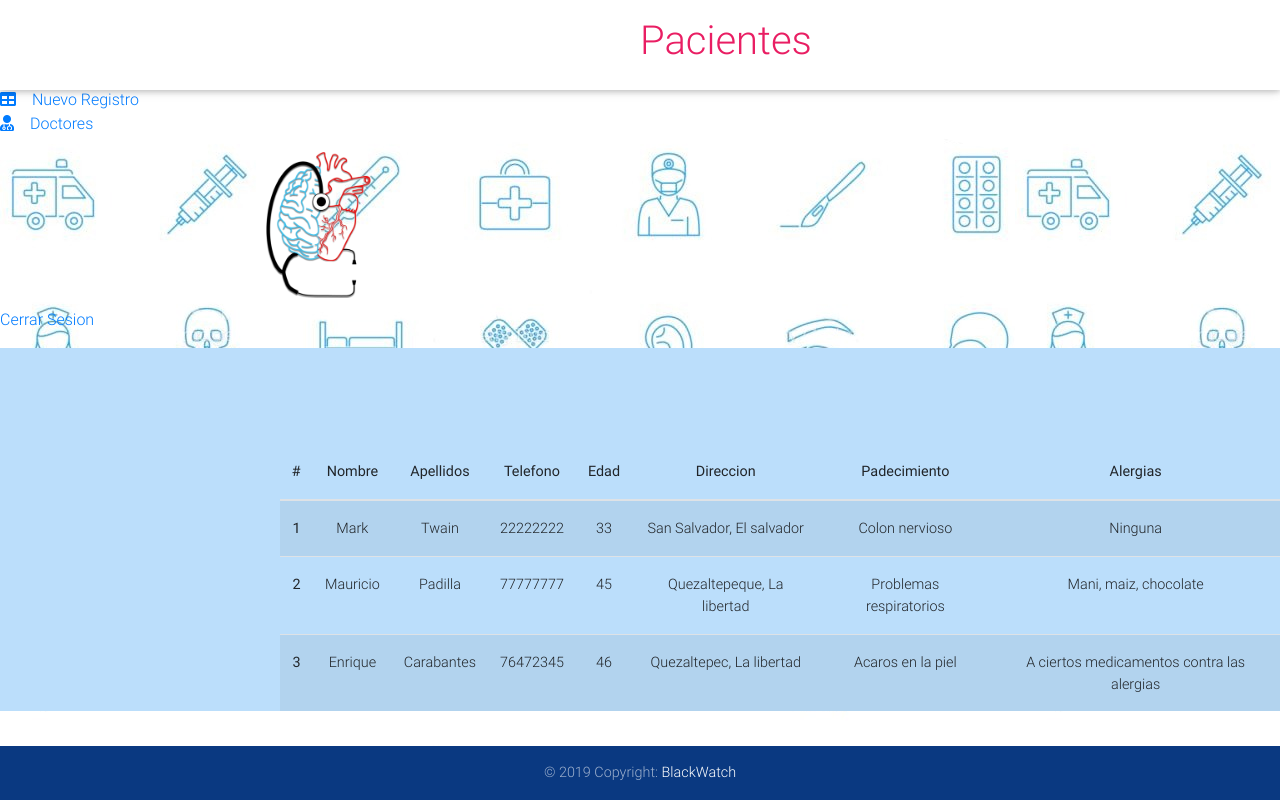
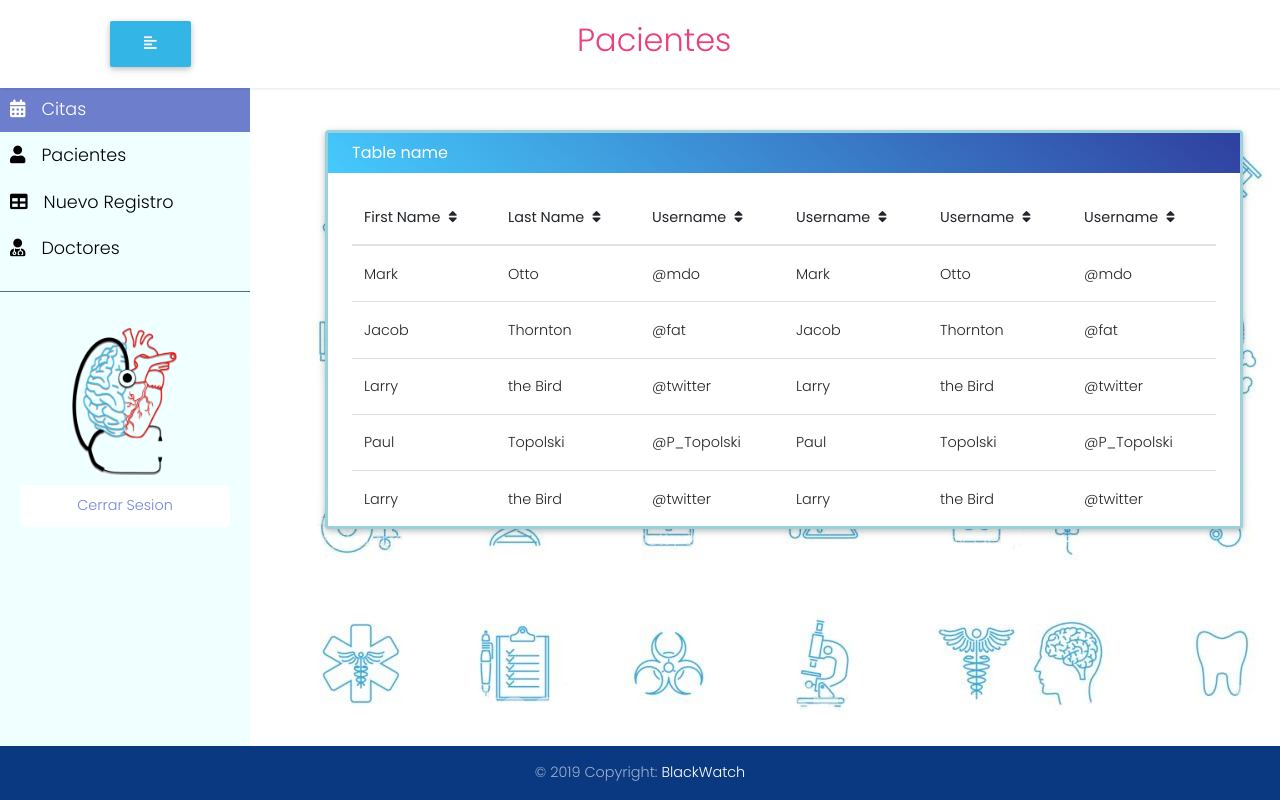
Before and after one commit to BlackWatch13/clinic-a, a PHP site: page /front/pacientes.php in a window 1280 px wide. Run offline with PHP 8.4, Linux system fonts and the light colour scheme; some libraries are stand-ins or nearby versions; some web fonts are replaced.

Commit message:
super cambiazo antes de elvis :v

```diff
--- a/front/css/style.css
+++ b/front/css/style.css
@@ -41,10 +41,19 @@ a:focus {
     border-bottom: 1px dashed #ddd;
     margin: 40px 0;
 }
-
+.fondoForm
+{
+    /*background-color:#l80d8ff;*/
+    margin-left:15%;
+    font-weight: bold;
+}
 /* ---------------------------------------------------
     SIDEBAR STYLE
 ----------------------------------------------------- */
+.tituloHeader{
+    color:#ec407a;
+    margin-left:15%;
+}
 
 .wrapper {
     display: flex;
--- a/front/pacientes.php
+++ b/front/pacientes.php
@@ -1,11 +1,11 @@
 <!DOCTYPE html>
-<html lang="en">
+<html>
 
 <head>
     <meta charset="utf-8">
     <meta name="viewport" content="width=device-width, initial-scale=1, shrink-to-fit=no">
     <meta http-equiv="x-ua-compatible" content="ie=edge">
-  <title>Material Design Bootstrap</title>
+    <title>Pacientes</title>
     <!-- Font Awesome -->
     <link rel="stylesheet" href="https://use.fontawesome.com/releases/v5.8.2/css/all.css">
     <!-- Bootstrap core CSS -->
@@ -14,135 +14,211 @@
     <link href="css/mdb.min.css" rel="stylesheet">
     <!-- Your custom styles (optional) -->
     <link href="css/style.min.css" rel="stylesheet">
-  <style>
-
-    .map-container{
-overflow:hidden;
-padding-bottom:56.25%;
-position:relative;
-height:0;
-}
-.map-container iframe{
-left:0;
-top:0;
-height:100%;
-width:100%;
-position:absolute;
-}
-  </style>
+    <link href="css/style.css" rel="stylesheet">
+    <!-- link href="style.css" rel="stylesheet"-->
 </head>
 
-<body class="">
+<body>
 
-<header>
-    <!-- Navbar -->
-    <nav class="navbar fixed-top navbar-expand-lg navbar-light white scrolling-navbar">
-      <div class="container-fluid text-center">
+    <div class="wrapper">
 
-        <!-- Brand -->
-        <a class="navbar-brand waves-effect"  style="margin-left: 50%;" target="_blank">
-          <H1 class="pink-text">Pacientes</H1>
-        </a>
-
-          <!-- Collapse -->
-
-        </div>
-
-      </div>
-    </nav>
-    <!-- Navbar -->
-
-    <!-- Sidebar -->
+        <div class="navbar">
+        <!-- AQUI VA EL Sidebar  -->
        <?php
    include 'sidebar.php';
     ?>
-    <!-- Sidebar -->
+      </div>
+        <!-- Page Content  -->
+        <div id="content" style="border-bottom-width: 28px;border-bottom-style: solid;">
 
-  </header>
+            <nav class="navbar navbar-expand-lg navbar-light fixed-top">
+                <div class="container-fluid col-2">
 
-  <div class="container-fluid text-center wrapper-editor blue lighten-4" style="padding: 95px 0px 0px 280px ">
+                    <button type="button" id="sidebarCollapse" class="btn btn-info">
+                        <i class="fas fa-align-left"></i>
+
+                    </button>
+
+                </div>
+                <div class="container-fluid col-7">
+                   <h2 class="tituloHeader"> Pacientes </h2>
+                </div>
+            </nav>
+<div class="container-fluid" style="margin-top:80px">
+<div class="card card-cascade narrower">
+
+  <!--Card image-->
+  <div
+    class="view view-cascade gradient-card-header blue-gradient narrower py-2  mb-3 d-flex justify-content-between align-items-center">
+
+    <!--div>
+      <button type="button" class="btn btn-outline-white btn-rounded btn-sm px-2">
+        <i class="fas fa-th-large mt-0"></i>
+      </button>
+      <button type="button" class="btn btn-outline-white btn-rounded btn-sm px-2">
+        <i class="fas fa-columns mt-0"></i>
+      </button>
+    </div-->
+
+    <a href="" class="white-text mx-4">Table name</a>
+
+    <!-- div>
+      <button type="button" class="btn btn-outline-white btn-rounded btn-sm px-2">
+        <i class="fas fa-pencil-alt mt-0"></i>
+      </button>
+      <button type="button" class="btn btn-outline-white btn-rounded btn-sm px-2">
+        <i class="far fa-trash-alt mt-0"></i>
+      </button>
+      <button type="button" class="btn btn-outline-white btn-rounded btn-sm px-2">
+        <i class="fas fa-info-circle mt-0"></i>
+      </button>
+    </div-->
+
+  </div>
+  <!--/Card image-->
+
+  <div class="px-4">
+
+    <div class="table-wrapper">
       <!--Table-->
-<table id="tablePreview" class="table table-striped">
+      <table id="mainTable" class="table table-hover mb-0">
+
         <!--Table head-->
         <thead>
           <tr>
-      <th>#</th>
-      <th>Nombre</th>
-      <th>Apellidos</th>
-      <th>Telefono</th>
-      <th>Edad</th>
-      <th>Direccion</th>
-      <th>Padecimiento</th>
-      <th>Alergias</th>
 
+            <th class="th-lg">
+              <a>First Name
+                <i class="fas fa-sort ml-1"></i>
+              </a>
+            </th>
+            <th class="th-lg">
+              <a href="">Last Name
+                <i class="fas fa-sort ml-1"></i>
+              </a>
+            </th>
+            <th class="th-lg">
+              <a href="">Username
+                <i class="fas fa-sort ml-1"></i>
+              </a>
+            </th>
+            <th class="th-lg">
+              <a href="">Username
+                <i class="fas fa-sort ml-1"></i>
+              </a>
+            </th>
+            <th class="th-lg">
+              <a href="">Username
+                <i class="fas fa-sort ml-1"></i>
+              </a>
+            </th>
+            <th class="th-lg">
+              <a href="">Username
+                <i class="fas fa-sort ml-1"></i>
+              </a>
+            </th>
           </tr>
         </thead>
         <!--Table head-->
+
         <!--Table body-->
         <tbody>
           <tr>
-      <th scope="row">1</th>
+
             <td>Mark</td>
-      <td>Twain</td>
-      <td>22222222</td>
-      <td>33</td>
-      <td>San Salvador, El salvador</td>
-      <td>Colon nervioso</td>
-      <td>Ninguna</td>
+            <td>Otto</td>
+            <td>@mdo</td>
+            <td>Mark</td>
+            <td>Otto</td>
+            <td>@mdo</td>
           </tr>
           <tr>
-      <th scope="row">2</th>
-      <td>Mauricio</td>
-      <td>Padilla</td>
-      <td>77777777</td>
-      <td>45</td>
-      <td>Quezaltepeque, La libertad</td>
-      <td>Problemas respiratorios</td>
-      <td>Mani, maiz, chocolate</td>
 
+            <td>Jacob</td>
+            <td>Thornton</td>
+            <td>@fat</td>
+            <td>Jacob</td>
+            <td>Thornton</td>
+            <td>@fat</td>
           </tr>
           <tr>
-      <th scope="row">3</th>
-      <td>Enrique</td>
-      <td>Carabantes</td>
-      <td>76472345</td>
-      <td>46</td>
-      <td>Quezaltepec, La libertad</td>
-      <td>Acaros en la piel</td>
-      <td>A ciertos medicamentos contra las alergias</td>
 
+            <td>Larry</td>
+            <td>the Bird</td>
+            <td>@twitter</td>
+            <td>Larry</td>
+            <td>the Bird</td>
+            <td>@twitter</td>
+          </tr>
+          <tr>
+
+            <td>Paul</td>
+            <td>Topolski</td>
+            <td>@P_Topolski</td>
+            <td>Paul</td>
+            <td>Topolski</td>
+            <td>@P_Topolski</td>
+          </tr>
+          <tr>
+
+            <td>Larry</td>
+            <td>the Bird</td>
+            <td>@twitter</td>
+            <td>Larry</td>
+            <td>the Bird</td>
+            <td>@twitter</td>
           </tr>
         </tbody>
         <!--Table body-->
       </table>
       <!--Table-->
+    </div>
 
   </div>
 
+</div>
+<!-- Table with panel -->
+
+     <!-- INSERTAR CONTENIDOS -->
 
 
-<!--Footer-->
+
+</div>
+        </div>
+    </div>
+    <!-- AQUI VA EL FOOTER -->
     <?php
     include 'footer.php';
     ?>
-  <!-- SCRIPTS -->
-  <!-- JQuery -->
-  <script type="text/javascript" src="js/jquery-3.4.1.min.js"></script>
-  <!-- Bootstrap tooltips -->
-  <script type="text/javascript" src="js/popper.min.js"></script>
-  <!-- Bootstrap core JavaScript -->
-  <script type="text/javascript" src="js/bootstrap.min.js"></script>
-  <!-- MDB core JavaScript -->
-  <script type="text/javascript" src="js/mdb.min.js"></script>
-  <!-- Initializations -->
+    <!-- jQuery CDN - Slim version (=without AJAX) -->
+    <script src="https://code.jquery.com/jquery-3.3.1.slim.min.js" integrity="sha384-q8i/X+965DzO0rT7abK41JStQIAqVgRVzpbzo5smXKp4YfRvH+8abtTE1Pi6jizo" crossorigin="anonymous"></script>
+    <!-- Popper.JS -->
+    <script src="https://cdnjs.cloudflare.com/ajax/libs/popper.js/1.14.0/umd/popper.min.js" integrity="sha384-cs/chFZiN24E4KMATLdqdvsezGxaGsi4hLGOzlXwp5UZB1LY//20VyM2taTB4QvJ" crossorigin="anonymous"></script>
+    <!-- Bootstrap JS -->
+    <script src="https://stackpath.bootstrapcdn.com/bootstrap/4.1.0/js/bootstrap.min.js" integrity="sha384-uefMccjFJAIv6A+rW+L4AHf99KvxDjWSu1z9VI8SKNVmz4sk7buKt/6v9KI65qnm" crossorigin="anonymous"></script>
+    <!-- jQuery Custom Scroller CDN -->
+    <script src="https://cdnjs.cloudflare.com/ajax/libs/malihu-custom-scrollbar-plugin/3.1.5/jquery.mCustomScrollbar.concat.min.js"></script>
+    <script src="./js/mindmup-editabletable.js"></script>
+
     <script type="text/javascript">
-    $('#dtBasicExample-1').mdbEditor({
-rowEditor: true
+        $(document).ready(function () {
+            $("#sidebar").mCustomScrollbar({
+                theme: "minimal"
             });
-$('.dataTables_length').addClass('bs-select');
+
+            $('#sidebarCollapse').on('click', function () {
+                $('#sidebar, #content').toggleClass('active');
+                $('.collapse.in').toggleClass('in');
+                $('a[aria-expanded=true]').attr('aria-expanded', 'false');
+            });
+        });
+
+
+  $('#mainTable').editableTableWidget().numericInputExample().find('td:first').focus();
+  $('#textAreaEditor').editableTableWidget({editor: $('<textarea>')});
+  window.prettyPrint && prettyPrint();
 
     </script>
-
 </body>
 
 </html>
--- a/front/sidebar.php
+++ b/front/sidebar.php
@@ -6,16 +6,16 @@
             <ul class="list-unstyled components">
                 <p>HEADER</p>
                 <li class="active">
-                    <a href="#" ><i class="fas fa-calendar-alt mr-3"></i>Citas</a>
+                    <a href="./index.php" ><i class="fas fa-calendar-alt mr-3"></i>Citas</a>
                 </li>
                 <li>
-                    <a href="#"><i class="fas fa-user mr-3"></i>Pacientes</a>
+                    <a href="./pacientes.php"><i class="fas fa-user mr-3"></i>Pacientes</a>
                 </li>
                 <li>
-                    <a href="#" ><i class="fas fa-table mr-3"></i>Nuevo Registro</a>
+                    <a href="./registrop.php" ><i class="fas fa-table mr-3"></i>Nuevo Registro</a>
                 </li>
                 <li>
-                    <a href="#"> <i class="fas fa-user-md mr-3"></i>Doctores</a>
+                    <a href="./doctores.php"> <i class="fas fa-user-md mr-3"></i>Doctores</a>
                 </li>
             </ul>
 
```
Also changed, not shown: front/doctores.php (+52 -77 lines), front/index.php (+12 -4 lines), front/registrop.php (+56 -91 lines). Lines whose indentation alone changed are shown as unchanged.
